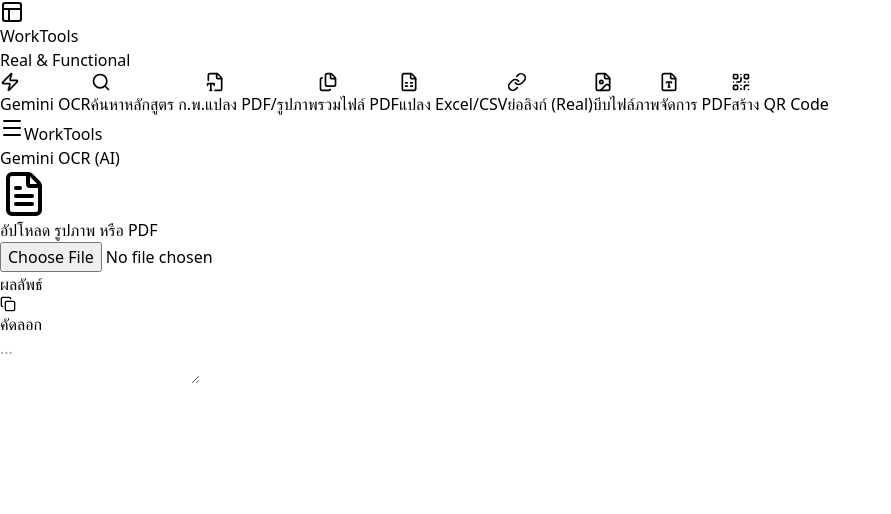
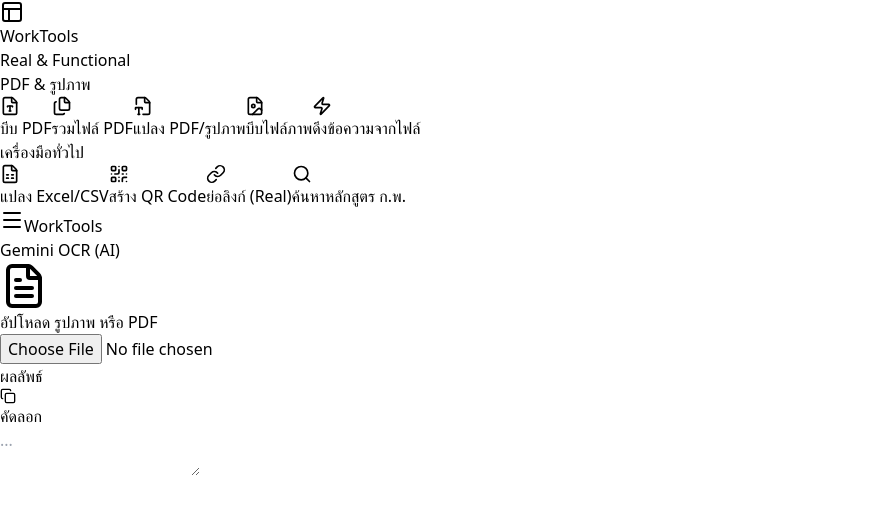
Before and after one commit to Malztt/my-tools-app, a React (Vite) app: page / in a window 1280 px wide. Shown: the top 514 px of the page, without its empty margins (0-891 px from the left). Built offline with nearby package versions, Linux system fonts and the light colour scheme.

Commit message:
Refactor: Rename tools and categorize sidebar

```diff
--- a/src/App.jsx
+++ b/src/App.jsx
@@ -972,15 +972,18 @@ const App = () => {
   const [activeTab, setActiveTab] = useState('ocr');
   const [sidebarOpen, setSidebarOpen] = useState(false);
   const tools = [
-    { id: 'ocr', label: 'Gemini OCR', icon: Zap },
-    { id: 'ocsc', label: 'ค้นหาหลักสูตร ก.พ.', icon: Search },
-    { id: 'pdf_conv', label: 'แปลง PDF/รูปภาพ', icon: FileType2 },
-    { id: 'pdf_merge', label: 'รวมไฟล์ PDF', icon: Files },
-    { id: 'xls_conv', label: 'แปลง Excel/CSV', icon: FileSpreadsheet },
-    { id: 'shorten', label: 'ย่อลิงก์ (Real)', icon: Link },
-    { id: 'compress_img', label: 'บีบไฟล์ภาพ', icon: FileImage },
-    { id: 'compress_pdf', label: 'จัดการ PDF', icon: FileType },
-    { id: 'qrcode', label: 'สร้าง QR Code', icon: QrCode },
+    // PDF & Image Tools
+    { id: 'compress_pdf', label: 'บีบ PDF', icon: FileType, category: 'PDF & รูปภาพ' },
+    { id: 'pdf_merge', label: 'รวมไฟล์ PDF', icon: Files, category: 'PDF & รูปภาพ' },
+    { id: 'pdf_conv', label: 'แปลง PDF/รูปภาพ', icon: FileType2, category: 'PDF & รูปภาพ' },
+    { id: 'compress_img', label: 'บีบไฟล์ภาพ', icon: FileImage, category: 'PDF & รูปภาพ' },
+    { id: 'ocr', label: 'ดึงข้อความจากไฟล์', icon: Zap, category: 'PDF & รูปภาพ' },
+
+    // General Tools
+    { id: 'xls_conv', label: 'แปลง Excel/CSV', icon: FileSpreadsheet, category: 'เครื่องมือทั่วไป' },
+    { id: 'qrcode', label: 'สร้าง QR Code', icon: QrCode, category: 'เครื่องมือทั่วไป' },
+    { id: 'shorten', label: 'ย่อลิงก์ (Real)', icon: Link, category: 'เครื่องมือทั่วไป' },
+    { id: 'ocsc', label: 'ค้นหาหลักสูตร ก.พ.', icon: Search, category: 'เครื่องมือทั่วไป' },
   ];
 
   return (
@@ -989,7 +992,30 @@ const App = () => {
       <aside className={`fixed inset-y-0 left-0 z-30 w-64 bg-white border-r border-gray-200 transform transition-transform duration-300 md:static md:translate-x-0 ${sidebarOpen ? 'translate-x-0' : '-translate-x-full'}`}>
         <div className="p-6 h-full flex flex-col">
           <div className="flex items-center gap-3 mb-10"><div className="w-10 h-10 bg-indigo-600 rounded-xl flex items-center justify-center text-white"><Layout size={24} /></div><div><h1 className="font-bold text-xl">WorkTools</h1><p className="text-xs text-gray-400">Real & Functional</p></div></div>
-          <nav className="space-y-2">{tools.map(t => <button key={t.id} onClick={() => { setActiveTab(t.id); setSidebarOpen(false); }} className={`w-full flex items-center gap-3 px-4 py-3 rounded-xl transition-all ${activeTab === t.id ? 'bg-indigo-600 text-white' : 'text-gray-600 hover:bg-gray-100'}`}><t.icon size={20} /><span>{t.label}</span></button>)}</nav>
+          <nav className="space-y-6">
+            {['PDF & รูปภาพ', 'เครื่องมือทั่วไป'].map((category) => (
+              <div key={category}>
+                <h3 className="px-4 text-xs font-semibold text-gray-400 uppercase tracking-wider mb-2">
+                  {category}
+                </h3>
+                <div className="space-y-1">
+                  {tools.filter(t => t.category === category).map((tool) => (
+                    <button
+                      key={tool.id}
+                      onClick={() => { setActiveTab(tool.id); setSidebarOpen(false); }}
+                      className={`w-full flex items-center space-x-3 px-4 py-3 rounded-xl transition-all duration-200 ${activeTab === tool.id
+                          ? 'bg-indigo-50 text-indigo-600 shadow-sm'
+                          : 'text-gray-600 hover:bg-gray-50 hover:text-gray-900'
+                        }`}
+                    >
+                      <tool.icon size={20} />
+                      <span className="font-medium">{tool.label}</span>
+                    </button>
+                  ))}
+                </div>
+              </div>
+            ))}
+          </nav>
         </div>
       </aside>
       <main className="flex-1 flex flex-col h-screen overflow-hidden">
```
